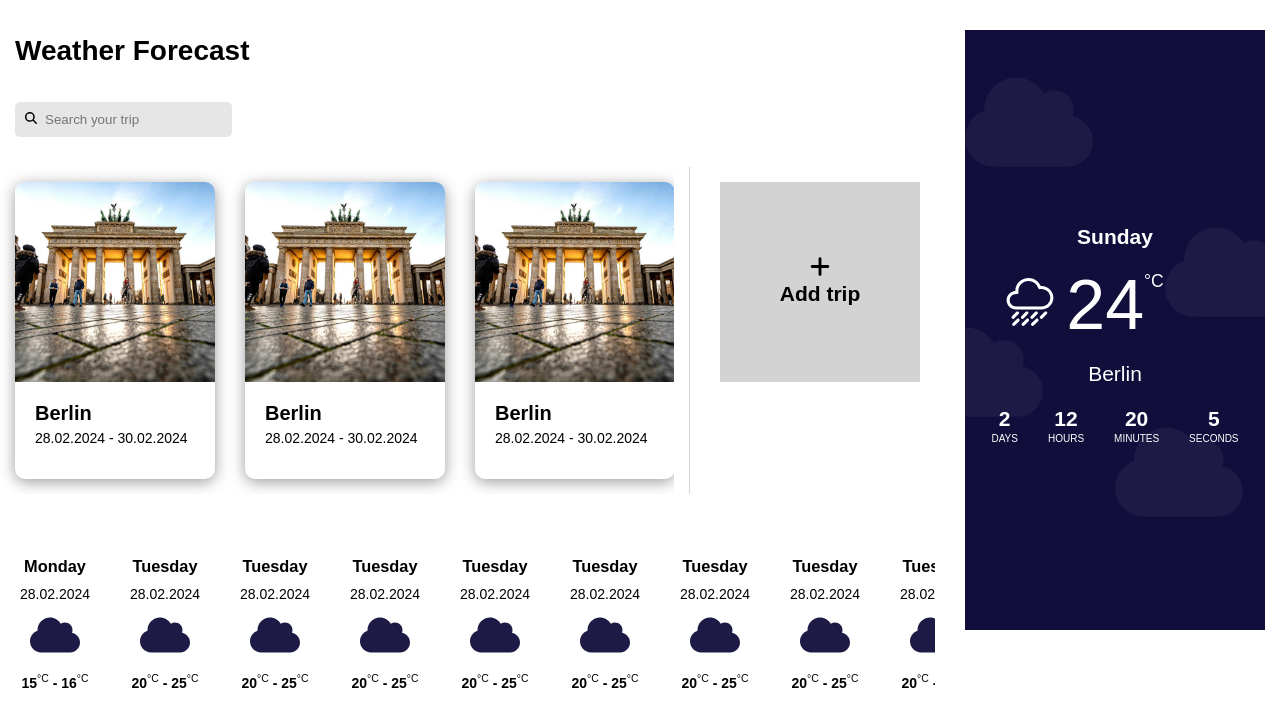
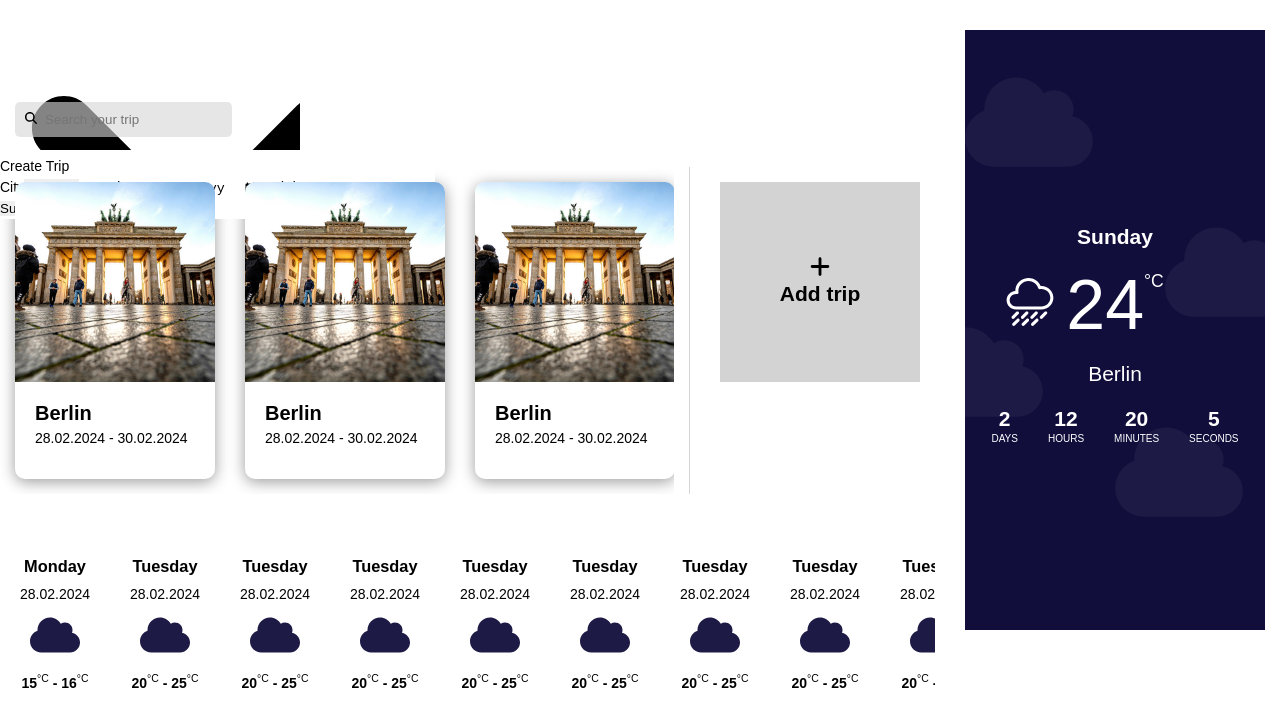
Before and after one commit to Xxandder/weather-app, a React (Vite) app in the folder weather-app/: page / in a window 1280 px wide. Shown: the top 726 px of the page. Built offline with nearby package versions, Linux system fonts and the light colour scheme.

Commit message:
+ structure for modal window

```diff
--- a/weather-app/src/components/components.ts
+++ b/weather-app/src/components/components.ts
@@ -1,3 +1,4 @@
 export { Trips } from './trips/trips.js';
 export { TripForecast } from './trip-forecast/trip-forecast.js';
 export { DailyForecast } from './daily-forecast/daily-forecast.js';
+export { Modal } from './modal/modal.js';
--- /dev/null
+++ b/weather-app/src/components/modal/modal.tsx
@@ -0,0 +1,44 @@
+import { useRef } from "react";
+import styles from './styles.module.scss';
+import closeIcon from '~/assets/icons/close-icon.svg';
+
+const Modal: React.FC = () => {
+    const modalRef = useRef<HTMLDialogElement>(null);
+
+  return (
+    <dialog ref={modalRef}>
+        <div className={styles['overlay']}>
+            <div className={styles['modal']}>
+                <div className={styles["modal__close-icon-container"]}>
+                    <img src={closeIcon} alt="" />
+                </div>
+                <div className={styles['modal__header']}>
+                    Create Trip
+                </div>
+                <form action="" className={styles['model__form']}>
+                    <label className={styles['model__input']}>
+                        City
+                        <select name="" id="">
+                            <option value="Berlin">Berlin</option>
+                        </select>
+                    </label>
+                    <label className={styles['model__input']}>
+                        Start date
+                        <input type="date" />
+                    </label>
+                    <label className={styles['model__input']}>
+                        End date
+                        <input type="date" />
+                    </label>
+                    <footer className={styles["model__footer"]}>
+                        <button className={styles["modal__close"]}></button>
+                        <input type="submit" className={styles["modal__save"]} />
+                    </footer>
+                </form>
+            </div>
+        </div>
+    </dialog>
+  )
+}
+
+export { Modal };
--- /dev/null
+++ b/weather-app/src/components/modal/styles.module.scss
@@ -0,0 +1,3 @@
+dialog{
+    display: block;
+}
--- a/weather-app/src/pages/main.tsx
+++ b/weather-app/src/pages/main.tsx
@@ -1,5 +1,5 @@
 import { ChangeEvent, useState } from 'react';
-import { DailyForecast, TripForecast, Trips } from '../components/components.js';
+import { DailyForecast, TripForecast, Trips, Modal } from '../components/components.js';
 import searchIcon from '~/assets/icons/search.svg';
 import { tripsForecast } from '../libs/constants/constants.js';
 import clsx from 'clsx'
@@ -15,6 +15,7 @@ const MainPage: React.FC = () => {
 
   return (
     <div className="_container">
+        <Modal/>
         <div className={styles['main-page']}>
             <main className={styles['main']}>
                 <h1 className={styles['main__header']}>Weather Forecast</h1>
@@ -27,6 +28,7 @@ const MainPage: React.FC = () => {
                 <TripForecast tripForecast={tripsForecast}/>
             </main>
             <DailyForecast/>
+
         </div>
     </div>
   )
```
